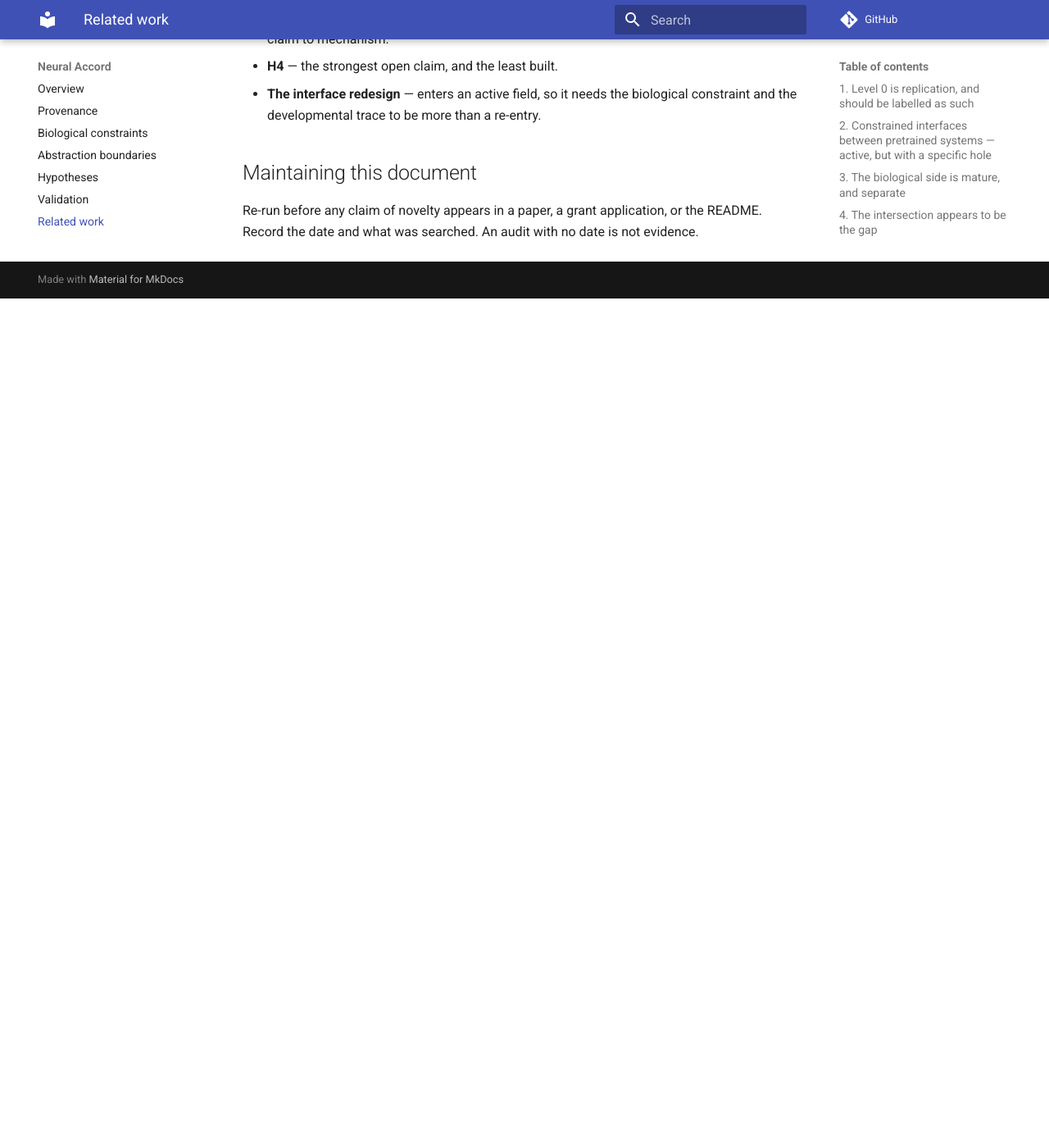
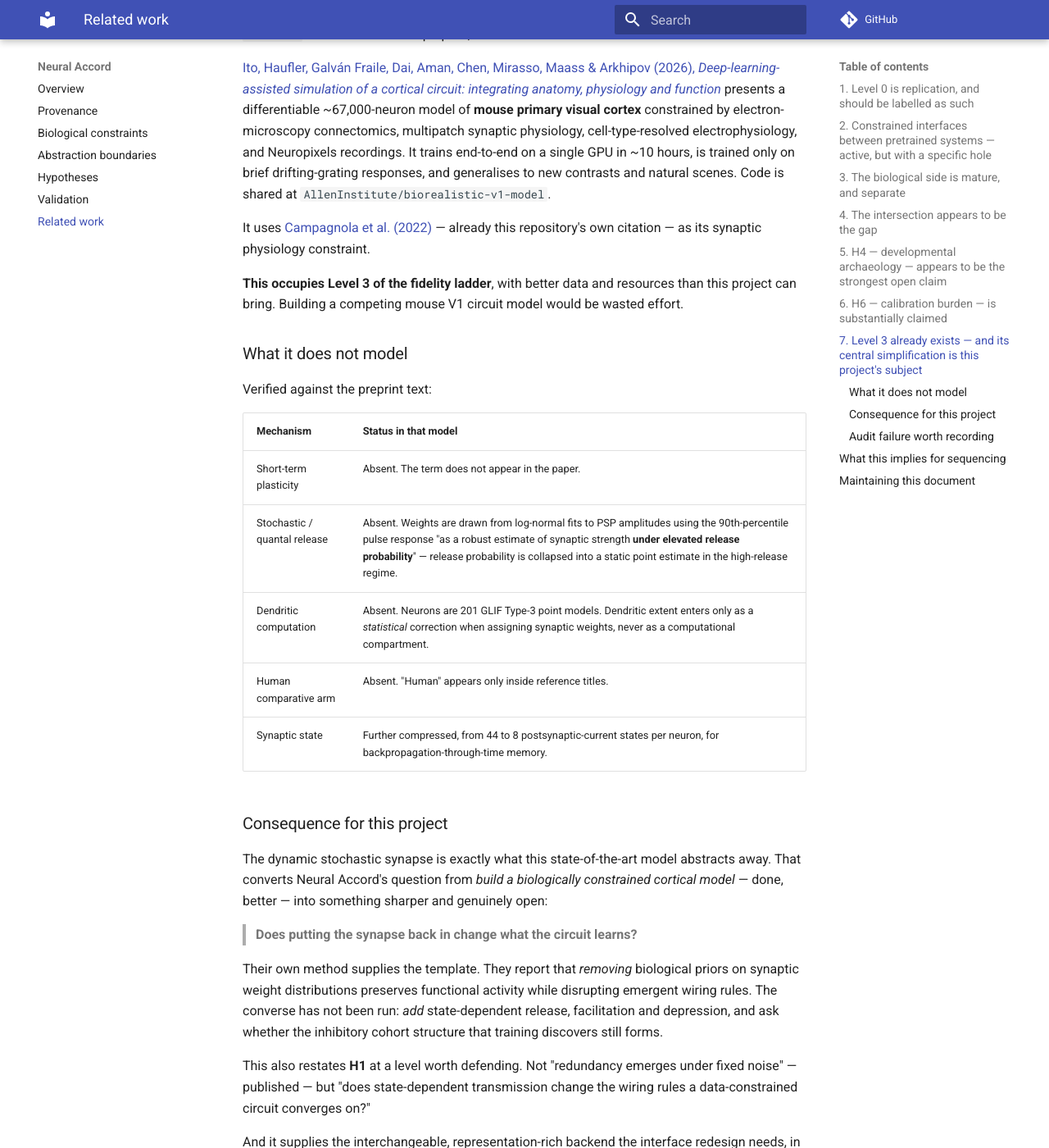
Before and after one commit to opieeipo/NeuralAccord, an MkDocs documentation site: the page built from docs/related-work.md, in a window 1280 px wide and 1400 px high, scrolled down 4134 px. Shown: the whole window at 82% size. Built offline with MkDocs 1.6.1 and Material for MkDocs 9.7.7, drawn with Linux system fonts in a browser that asks for light colours; comment, search, counter and statistics services are not loaded; before the commit the page ends 4498 px from its top, so only the background shows below that; some of the changed text lies outside the part shown.

Commit message:
Audit section 7: level 3 already exists, and omits this project's subject
Ito, Haufler, ... Maass & Arkhipov (2026) present a differentiable ~67,000-neuron
mouse V1 model constrained by EM connectomics, multipatch synaptic physiology,
cell-type electrophysiology and Neuropixels, trained end-to-end on one GPU, with
code shared. It uses Campagnola et al. (2022) -- this repository's own citation --
as its synaptic constraint. That is fidelity level 3, built, with better data and
resources than this project can bring.

Read from the full preprint, what it does not model is the point. There is no
short-term plasticity; the phrase does not occur. There is no stochastic or
quantal release -- synaptic strength is a log-normal fit to PSP amplitudes taken
at the 90th-percentile pulse response "under elevated release probability", which
collapses release probability to a static point estimate in the high-release
regime. Neurons are GLIF Type-3 points; dendritic extent enters only as a
statistical correction to weight assignment, never as computation. Mouse only.

So the dynamic stochastic synapse is precisely what the state of the art
abstracts away, which turns this project's question from "build a biologically
constrained cortical model" -- done, better -- into "does putting the synapse
back in change what the circuit learns?" Their own ablations removing biological
weight priors give the template; the converse experiment has not been run.

Records the audit failure too: sections 1-6 searched the ML and
emergent-communication literature and never asked who had already built level 3.
Future passes must cover circuit modelling explicitly.

The preprint itself is gitignored -- it is CC-BY but a 13 MB binary, and the
citation is the durable record.

```diff
--- a/docs/related-work.md
+++ b/docs/related-work.md
@@ -1,6 +1,7 @@
 # Related work and novelty audit
 
-A scan of prior art against this project's claims, run 2026-08-15. It exists to
+A scan of prior art against this project's claims, run 2026-08-15 and extended
+the same day with section 7, which the first pass missed. It exists to
 stop the platform re-deriving results that already exist, and to say plainly
 which of its hypotheses are still unclaimed.
 
@@ -181,15 +182,87 @@ on calibration-free BCI via continual online adaptation.
 
 ---
 
+---
+
+## 7. Level 3 already exists — and its central simplification is this project's subject
+
+`MEASURED` — read from the full preprint, not the abstract
+
+[Ito, Haufler, Galván Fraile, Dai, Aman, Chen, Mirasso, Maass & Arkhipov (2026),
+*Deep-learning-assisted simulation of a cortical circuit: integrating anatomy,
+physiology and function*](https://www.biorxiv.org/content/10.64898/2026.03.13.711751v1)
+presents a differentiable ~67,000-neuron model of **mouse primary visual cortex**
+constrained by electron-microscopy connectomics, multipatch synaptic physiology,
+cell-type-resolved electrophysiology, and Neuropixels recordings. It trains
+end-to-end on a single GPU in ~10 hours, is trained only on brief drifting-grating
+responses, and generalises to new contrasts and natural scenes. Code is shared at
+`AllenInstitute/biorealistic-v1-model`.
+
+It uses [Campagnola et al. (2022)](https://pmc.ncbi.nlm.nih.gov/articles/PMC9970277/)
+— already this repository's own citation — as its synaptic physiology constraint.
+
+**This occupies Level 3 of the fidelity ladder**, with better data and resources
+than this project can bring. Building a competing mouse V1 circuit model would be
+wasted effort.
+
+### What it does not model
+
+Verified against the preprint text:
+
+| Mechanism | Status in that model |
+|---|---|
+| Short-term plasticity | Absent. The term does not appear in the paper. |
+| Stochastic / quantal release | Absent. Weights are drawn from log-normal fits to PSP amplitudes using the 90th-percentile pulse response "as a robust estimate of synaptic strength **under elevated release probability**" — release probability is collapsed into a static point estimate in the high-release regime. |
+| Dendritic computation | Absent. Neurons are 201 GLIF Type-3 point models. Dendritic extent enters only as a *statistical* correction when assigning synaptic weights, never as a computational compartment. |
+| Human comparative arm | Absent. "Human" appears only inside reference titles. |
+| Synaptic state | Further compressed, from 44 to 8 postsynaptic-current states per neuron, for backpropagation-through-time memory. |
+
+### Consequence for this project
+
+The dynamic stochastic synapse is exactly what this state-of-the-art model
+abstracts away. That converts Neural Accord's question from *build a
+biologically constrained cortical model* — done, better — into something
+sharper and genuinely open:
+
+> **Does putting the synapse back in change what the circuit learns?**
+
+Their own method supplies the template. They report that *removing* biological
+priors on synaptic weight distributions preserves functional activity while
+disrupting emergent wiring rules. The converse has not been run: *add*
+state-dependent release, facilitation and depression, and ask whether the
+inhibitory cohort structure that training discovers still forms.
+
+This also restates **H1** at a level worth defending. Not "redundancy emerges
+under fixed noise" — published — but "does state-dependent transmission change
+the wiring rules a data-constrained circuit converges on?"
+
+And it supplies the interchangeable, representation-rich backend the interface
+redesign needs, in biological rather than language-model form: two instances of a
+data-constrained cortical circuit, differentiable, communicating through a
+constrained interface.
+
+### Audit failure worth recording
+
+This preprint did not surface in sections 1–6, which searched the machine-learning
+and emergent-communication literature. Nobody searched for *who has already built
+this project's Level 3*. Any future audit must cover the computational-neuroscience
+circuit-modelling literature explicitly — Allen Institute, Blue Brain, and the
+differentiable-simulator line — not only the ML side.
+
 ## What this implies for sequencing
 
 - **Level 0** — keep, relabelled as the control condition. Done.
-- **H1** — needs the dynamic-synapse comparison to stay distinct from Vital et al.
+- **Level 3** — do not build. Adopt the Allen differentiable V1 model and work
+  against it.
+- **H1** — restate as a question about a real circuit: does state-dependent
+  transmission change the wiring rules training converges on? Fixed-noise
+  redundancy is already published.
 - **H6** — benchmark against FALCON rather than proposing a parallel framework;
   narrow the claim to mechanism.
 - **H4** — the strongest open claim, and the least built.
-- **The interface redesign** — enters an active field, so it needs the biological
-  constraint and the developmental trace to be more than a re-entry.
+- **The interface redesign** — now has a biological backend available, which is a
+  stronger position than a language-model one and closer to the project's stated
+  target.
 
 ## Maintaining this document
 
```
Also changed, not shown: docs/references.bib (+19 -0 lines), 1 other file.
